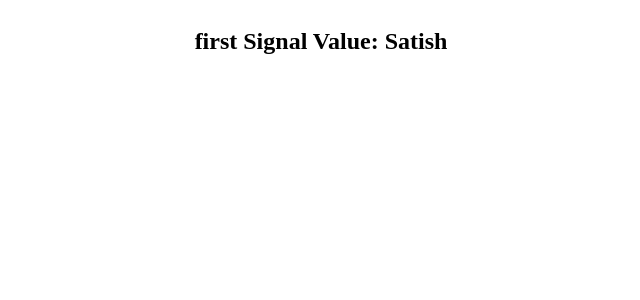
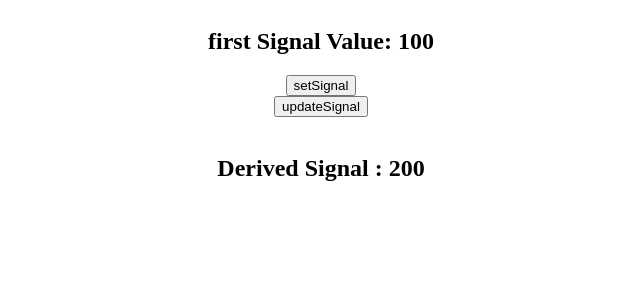
Before and after one commit to SatishKonduru/angular19-signals, an Angular app: page / in a window 1280 px wide. Shown: the top 300 px of the page, without its empty margins (319-959 px from the left). Built offline with nearby package versions, Linux system fonts and the light colour scheme.

Commit message:
Computed Signals

```diff
--- a/src/app/app.component.html
+++ b/src/app/app.component.html
@@ -11,4 +11,9 @@
 
 <div class="container">
   <h2>first Signal Value: {{firstSignal()}}</h2>
+  <button (click)="setSignal()">setSignal</button>
+  <button (click)="updateSignal()">updateSignal</button>
+
+  <br/>
+  <h2>Derived Signal : {{derived()}}</h2>
 </div>
--- a/src/app/app.component.ts
+++ b/src/app/app.component.ts
@@ -1,5 +1,5 @@
 import { CommonModule } from '@angular/common';
-import { ChangeDetectionStrategy, ChangeDetectorRef, Component, inject, signal } from '@angular/core';
+import { ChangeDetectionStrategy, ChangeDetectorRef, Component, computed, inject, signal } from '@angular/core';
 import { FormsModule } from '@angular/forms';
 import { RouterOutlet } from '@angular/router';
 import { BehaviorSubject, combineLatest, debounceTime, interval, map, withLatestFrom } from 'rxjs';
@@ -10,7 +10,7 @@ import { rskSignal } from './rskSignal';
   imports: [CommonModule],
   templateUrl: './app.component.html',
   styleUrl: './app.component.css',
-  changeDetection: ChangeDetectionStrategy.OnPush
+  // changeDetection: ChangeDetectionStrategy.OnPush
 })
 export class AppComponent {
   title = 'angular19-signals';
@@ -33,10 +33,18 @@ export class AppComponent {
   //   this.colors$.next({y: 'Yelow', o: 'Orange', p: 'Purple'})
   //   this.colorKey$.next('o')
   // }
-  // readonly firstSignal = signal(100)
+  readonly firstSignal = signal(100)
   // readonly secondSignal = signal('Satish')
-  readonly firstSignal = rskSignal('Satish')
+  // readonly firstSignal = rskSignal('Satish')
   constructor(){
     console.log("firstSignal Value: ", this.firstSignal())
   }
+  setSignal(){
+    this.firstSignal.set(1)
+  }
+  updateSignal(){
+    this.firstSignal.update(value => value+1)
+  }
+
+  readonly derived = computed(() => this.firstSignal() * 2)
 }
```
